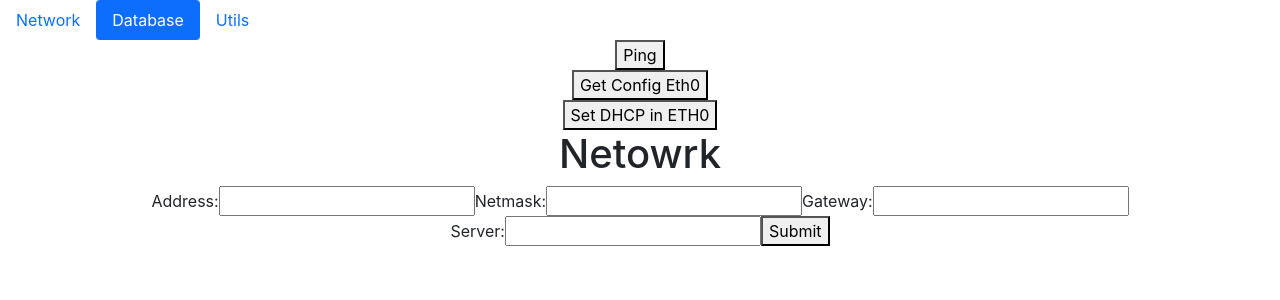
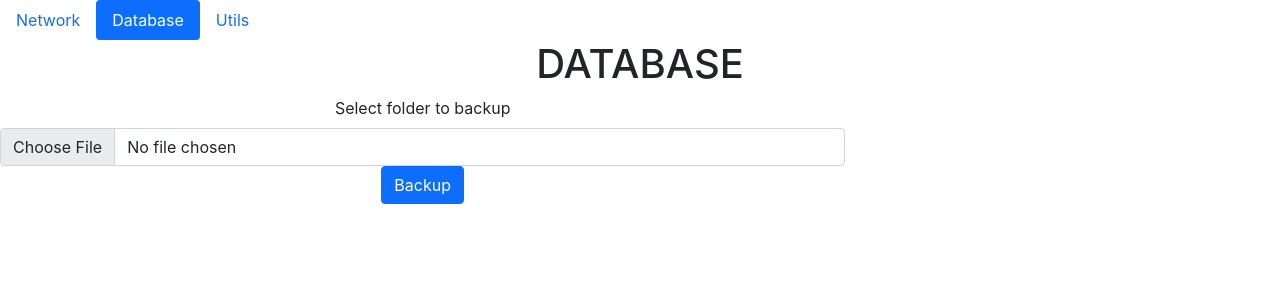
Before and after one commit to hiramzunig4/tryouts, a React (Create React App) app in the folder lv-react-ui/: page / in a window 1280 px wide. Both pictures are taken after a click on the button "Database". Shown: the top 300 px of the page. Built offline with nearby package versions, Linux system fonts and the light colour scheme.

Commit message:
se agrega test al proyecto

```diff
--- a/lv-react-ui/src/Database.js
+++ b/lv-react-ui/src/Database.js
@@ -1,116 +1,29 @@
 import './App.css';
-import api from "./api"
 import React from "react";
 
-
-function clickHandler(){
-    console.log("clicked in Ping");
-    api.getPing(function(res){
-      console.log(res)
-    })
-  }
-
-  function clickHandlerEth0(){
-    console.log("clicked in get config");
-    api.getConfig(function(res){
-      console.log(res)
-    })
-  }
-
-  function clickHandlerEth0Dhcp(){
-    console.log("clicked in set dhcp");
-    const config = {
-      "method":"dhcp",
-    }
-    api.setConfigDhcp(config, function(res){
-      console.log(res)
-    })
-  }
+import Row from 'react-bootstrap/Row'
+import Col from 'react-bootstrap/Col'
+import Form from 'react-bootstrap/Form'
+import Button from 'react-bootstrap/Button'
 
 function Database()
 {
-    const [address, setAddress] = React.useState("");
-    const [netmask, setNetmask] = React.useState("");
-    const [gateway, setGateway] = React.useState("");
-    const [servers, setServers] = React.useState("");
-
-    const handleSubmit = (event) => {
-      event.preventDefault();
-      console.log(`
-        address: ${address}
-        netMask: ${netmask}
-        gateway: ${gateway}
-        servers: ${servers}
-      `);
-      const config = {
-        "method":"static",
-        "address": address,
-        "prefix_length":8,
-        "gateway": gateway,
-        "name_servers":[servers]
-      }
-      api.setConfigStatic(config, function(res){
-        console.log(res)
-      });
-    }
-
-    return (
-      <div className="App">
-        <button onClick={clickHandler}> Ping </button>
-        <div className="App2">
-          <button onClick={clickHandlerEth0}> Get Config Eth0 </button>
-        </div>
-        <div className="App3">
-          <button onClick={clickHandlerEth0Dhcp}> Set DHCP in ETH0 </button>
-        </div>
-        <form onSubmit={handleSubmit}>
-          <h1>Netowrk</h1>
-
-          <label>
-            Address:
-            <input
-              name="address"
-              type="address"
-              value={address}
-              onChange={e => setAddress(e.target.value)}
-              required />
-          </label>
-
-          <label>
-            Netmask:
-            <input
-              name="netmask"
-              type="netmask"
-              value={netmask}
-              onChange={e => setNetmask(e.target.value)}
-              required />
-          </label>
-
-          <label>
-            Gateway:
-            <input
-              name="gateway"
-              type="gateway"
-              value={gateway}
-              onChange={e => setGateway(e.target.value)}
-              required />
-          </label>
-
-          <label>
-            Server:
-            <input
-              name="servers"
-              type="servers"
-              value={servers}
-              onChange={e => setServers(e.target.value)}
-              required />
-          </label>
-
-          <button>Submit</button>
-
-      </form>
-      </div>
-    );
+  return (
+    <Form>
+      <h1>DATABASE</h1>
+      <Row>
+        <Col xs={6} md={8}>
+          <Form.Label align="left">Select folder to backup</Form.Label>
+        </Col>
+        <Col xs={12} md={8}>
+        <Form.Control type="file" onChange={(e) => console.log(e.target.files)} />
+        </Col>
+        <Col xs={12} md={8}>
+        <Col><Button>Backup</Button></Col>
+        </Col>
+      </Row>
+    </Form>
+  );
 }
 
 export default Database;
--- a/lv-react-ui/src/Network.js
+++ b/lv-react-ui/src/Network.js
@@ -129,13 +129,13 @@ function Network() {
           form.address = dataToUi(res.message.config.ipv4.address)
           form.gateway = dataToUi(res.message.config.ipv4.gateway)
           form.netmask = addressIp
-          if(res.message.config.ipv4.name_servers.length >= 1)
+          if(res.message.config.ipv4.name_servers.length > 0)
           {
             console.log("al menos tiene un dns")
             form.dnsprimary = dataToUi(res.message.config.ipv4.name_servers[0])
           }
 
-          if(res.message.config.ipv4.name_servers.length === 2)
+          if(res.message.config.ipv4.name_servers.length > 1)
           {
             console.log("tiene dos dns")
             form.dnssecondary = dataToUi(res.message.config.ipv4.name_servers[1])
@@ -309,9 +309,9 @@ function Network() {
               {responseString}
         </Alert>
         <Form.Group as={Row} className="mb-3">
-          <Form.Label as="legend" column xs={1}>
+          <Form.Label as="legend" column sm={2}>
           </Form.Label>
-          <Col sm={2} align="left">
+          <Col sm={3} align="left">
               <Form.Check
                 type="radio"
                 label="Obtain an IP address automatically"
@@ -330,10 +330,10 @@ function Network() {
         </Form.Group>
 
         <Form.Group as={Row} className="mb-2">
-          <Form.Label column xs={4}>
+          <Form.Label align="right" column sm={2}>
             IP Address
           </Form.Label>
-          <Col xs={6}>
+          <Col sm={8}>
           <Form.Control
             placeholder="IP address"
             onChange={ e => setField('address', e.target.value) }
@@ -346,7 +346,7 @@ function Network() {
         </Form.Group>
 
         <Form.Group as={Row} className="mb-3">
-            <Form.Label align="right" column xs={1}>
+            <Form.Label align="right" column sm={2}>
             Select Netmask
             </Form.Label>
             <Col xs={2} align="left">
@@ -430,7 +430,6 @@ function Network() {
             </Stack>
           </Col>
         </Form.Group>
-
       </Form>
   )
 }
--- a/lv-react-ui/src/api.js
+++ b/lv-react-ui/src/api.js
@@ -35,10 +35,10 @@ function getPing(cb) {
 }
 
 const exports = {
-    setConfigDhcp: setConfigDhcp,
-    getConfig: getConfig,
-    getPing: getPing,
-    setConfigStatic: setConfigStatic,
+    setConfigDhcp,
+    getConfig,
+    getPing,
+    setConfigStatic,
 }
 
 export default exports
```
Also changed, not shown: lv-react-ui/src/Validation.js (added, +35 -0 lines), 2 other files (tests, documents, lock files or other folders).
